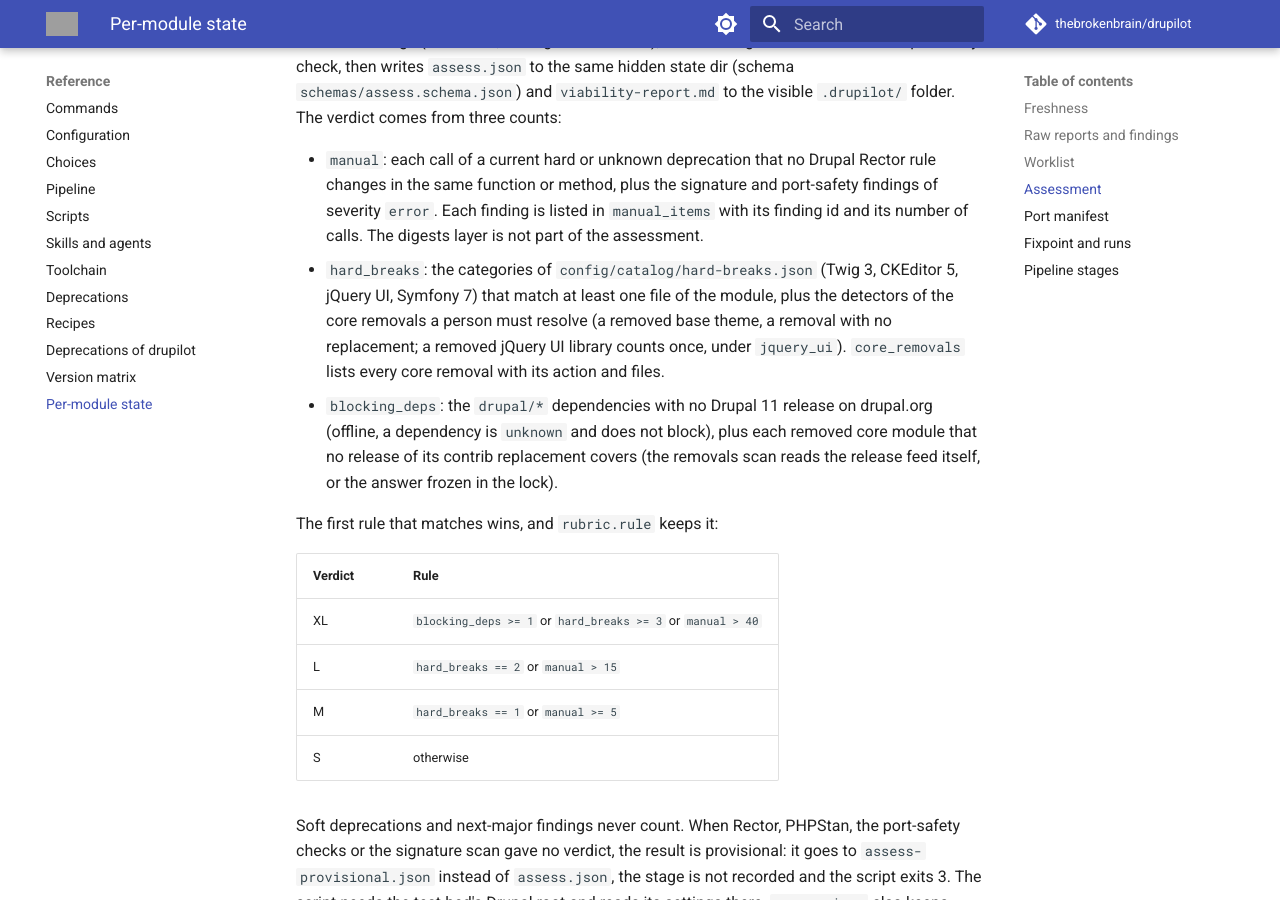
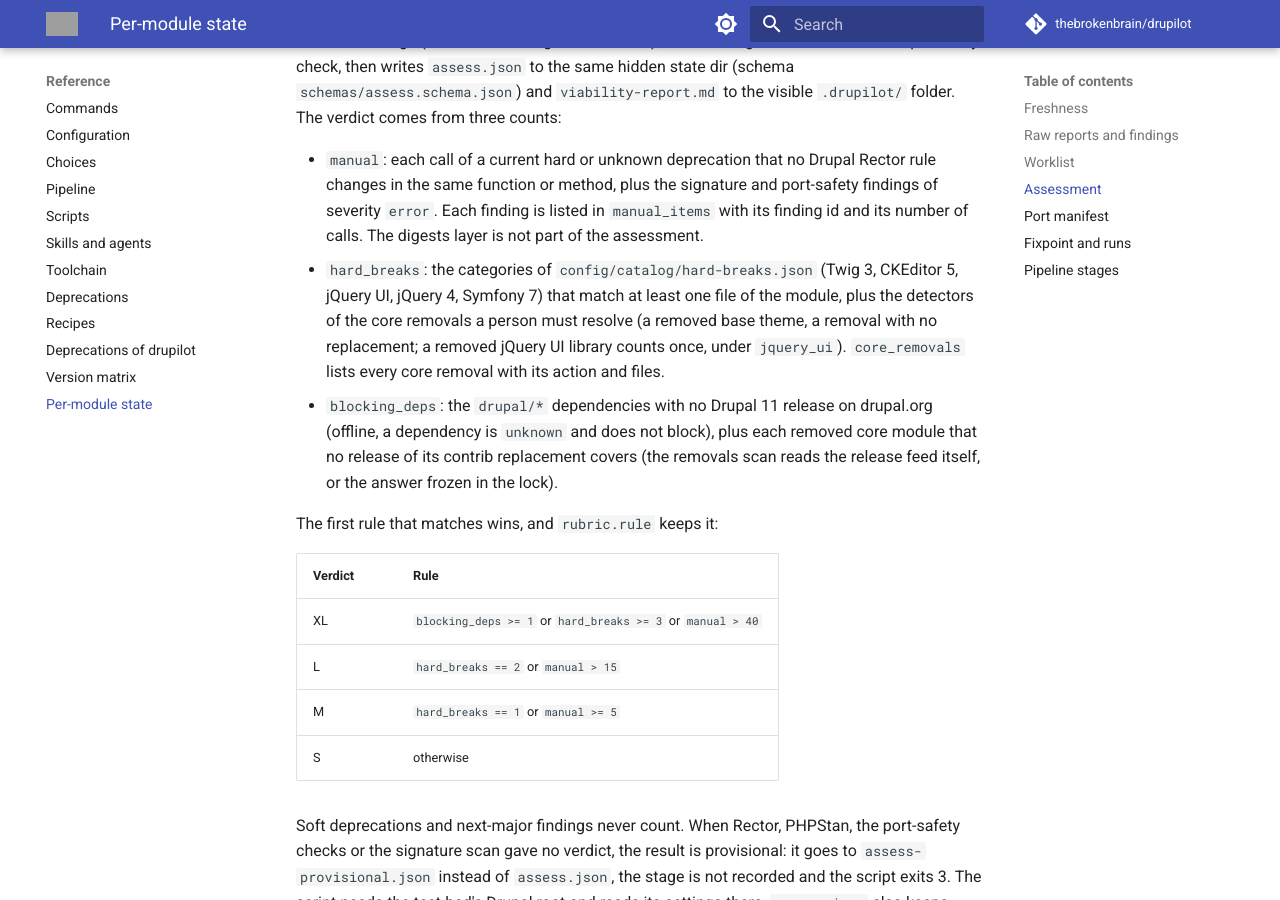
Before and after one commit to thebrokenbrain/drupilot, an MkDocs documentation site: the page built from docs/reference/state.md, in a window 1280 px wide and 900 px high, scrolled down 5329 px. Built offline with MkDocs 1.6.1 and Material for MkDocs 9.7.7, drawn with Linux system fonts in a browser that asks for light colours; comment, search, counter and statistics services are not loaded; grey boxes are pictures that could not be loaded.

Commit message:
fix: what the training run's module 09 (material_admin) found
- Hard-break category jquery4: the jQuery 3 utilities jQuery 4 removed
  (core ships it from 11.0; verified in core.libraries.yml per branch and
  in the 3.7.1 / 4.0.0 jquery.js of the lab beds). material_admin's
  notifications.js used $.isNumeric(); the jQuery UI category also
  matches .uniqueId() (its dropbutton and tableselect scripts). Only the
  port model had noticed them.
- run-phpunit.sh and the analyzers pass their subject to their own
  preflight: run from the Drupal root of another project or a lab, the
  Selenium add-on was reported missing in the middle of a test run.

```diff
--- a/docs/reference/state.md
+++ b/docs/reference/state.md
@@ -93,7 +93,7 @@ The same findings, recipes and actions always give the same worklist outside `me
 `scripts/analysis/assess.sh --subject DIR` computes the viability verdict ([ADR 0025](../contributing/adr/0025-assess-rubric-from-findings.md)). It runs the assess stage (extraction, findings and worklist), the core-target decision and the dependency check, then writes `assess.json` to the same hidden state dir (schema `schemas/assess.schema.json`) and `viability-report.md` to the visible `.drupilot/` folder. The verdict comes from three counts:
 
 - `manual`: each call of a current hard or unknown deprecation that no Drupal Rector rule changes in the same function or method, plus the signature and port-safety findings of severity `error`. Each finding is listed in `manual_items` with its finding id and its number of calls. The digests layer is not part of the assessment.
-- `hard_breaks`: the categories of `config/catalog/hard-breaks.json` (Twig 3, CKEditor 5, jQuery UI, Symfony 7) that match at least one file of the module, plus the detectors of the core removals a person must resolve (a removed base theme, a removal with no replacement; a removed jQuery UI library counts once, under `jquery_ui`). `core_removals` lists every core removal with its action and files.
+- `hard_breaks`: the categories of `config/catalog/hard-breaks.json` (Twig 3, CKEditor 5, jQuery UI, jQuery 4, Symfony 7) that match at least one file of the module, plus the detectors of the core removals a person must resolve (a removed base theme, a removal with no replacement; a removed jQuery UI library counts once, under `jquery_ui`). `core_removals` lists every core removal with its action and files.
 - `blocking_deps`: the `drupal/*` dependencies with no Drupal 11 release on drupal.org (offline, a dependency is `unknown` and does not block), plus each removed core module that no release of its contrib replacement covers (the removals scan reads the release feed itself, or the answer frozen in the lock).
 
 The first rule that matches wins, and `rubric.rule` keeps it:
```
Also changed, not shown: CHANGELOG.md (+9 -1 lines), agents/drupal-viability-analyst.md (+1 -1 lines), commands/drupilot-assess.md (+1 -1 lines), skills/viability-assessment/SKILL.md (+1 -1 lines), 10 other files.
